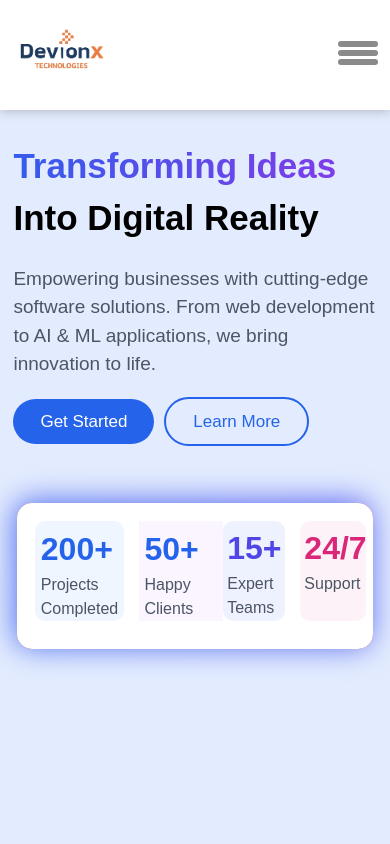
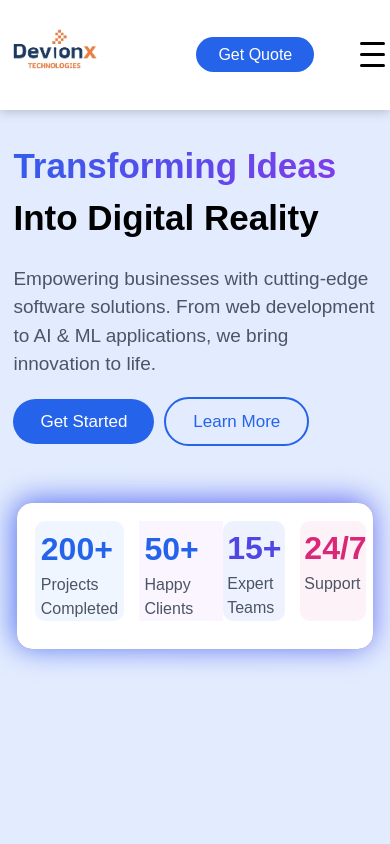
Before and after one commit to harshadbk/DevionxWebsite, a React (Vite) app: page / in a window 390 px wide. Shown: the top 844 px of the page. Built offline with nearby package versions, Linux system fonts and the light colour scheme.

Commit message:
Done navbar responsive

```diff
--- a/src/components/navbar/navbar.css
+++ b/src/components/navbar/navbar.css
@@ -4,13 +4,11 @@ html, body {
     font-family: 'Arial', sans-serif;
   }
 
-  /* Body Styles */
   body {
     margin: 0;
     padding-top: 13vh;
   }
 
-  /* Header */
   header {
     width: 100%;
     height: 13vh;
@@ -25,7 +23,6 @@ html, body {
     z-index: 999;
   }
 
-  /* Logo */
   .logo {
     margin-top: 0px;
     margin-bottom: 10px;
@@ -111,89 +108,89 @@ html, body {
     transform: translateY(-8px) rotate(-48deg);
   }
 
-  /* Responsive Design */
-  @media (max-width: 768px) {
-    .mobile-menu {
-      display: block;
-    }
+  /* Responsive Navbar for Mobile */
+/* Base Styles */
+.navlinks {
+  display: flex;
+  gap: 30px;
+}
 
-    .mobile-menu .box {
-      width: 40px;
-      height: 6px;
-    }
+.mobile-menu {
+  display: none; /* Hidden by default */
+}
 
-    .navlinks {
-      display: none;
-    }
+/* Styles for Smaller Screens */
+/* Base Styles */
+.navlinks {
+  display: flex;
+  gap: 30px;
+}
 
-    .quote-btn {
-      display: none;
-    }
+.mobile-menu {
+  display: none; /* Hidden by default */
+}
 
-    .logo {
-      font-size: 45px;
-    }
-
-    nav {
-      position: relative;
-    }
-
-    .navlinks.nav-open {
-      display: flex;
-      flex-direction: column;
-      background: linear-gradient(90deg, #355deb83, #8838ea7d);
-      z-index: -1;
-      position: absolute;
-      top: 64px;
-      left: 0;
-      width: 100%;
-      text-align: center;
-      padding: 30px;
-      box-shadow: 0 4px 10px rgba(0, 0, 0, 0.1);
-    }
-
-    .navlinks.nav-open a {
-      padding: 10px;
-      color: #fff;
-      font-size: 1.2rem;
-    }
-
-    .quote-btn {
-      margin-left: auto; /* Push "Get Quote" button to right */
-      margin-top: 20px;
-    }
+/* Styles for Smaller Screens */
+@media (max-width: 768px) {
+  .navlinks {
+    display: none; /* Hide by default on mobile */
+    flex-direction: column;
+    position: absolute;
+    top: 13vh;
+    left: 0;
+    width: 100%;
+    background-color: black;
+    padding: 20px 0;
+    text-align: center;
+    transition: all 0.3s ease;
+    z-index: 1000;
   }
 
-  /* Additional Media Queries */
-  @media (max-width: 435px) {
-    header {
-      padding: 0 3%;
-    }
-
-    .logo {
-      font-size: 37px;
-    }
-
-    .navlinks.nav-open {
-      display: flex;
-      flex-direction: column;
-      z-index: -1;
-      position: absolute;
-      top: 64px;
-      left: 0;
-      width: 100%;
-      text-align: center;
-      padding: 30px;
-      margin-top: 28px;
-    }
+  .navlinks.nav-open {
+    display: flex; /* Show when toggled */
   }
 
-  @media (max-width: 767px) {
-    .navlinks.nav-open {
-      z-index: -1;
-      position: absolute;
-      top: 34px;
-      left: 0;
-      width: 100%;
-    }
+  .navlinks li {
+    margin: 10px 0; /* Add spacing between items */
   }
+
+  .navlinks li a {
+    color: white;
+    font-size: 1.2rem;
+    font-weight: 600;
+    text-decoration: none;
+  }
+
+  .navlinks li a:hover {
+    color: #ddd; /* Slight hover effect */
+  }
+
+  .mobile-menu {
+    display: flex; /* Show hamburger menu on mobile */
+    flex-direction: column;
+    cursor: pointer;
+  }
+
+  .mobile-menu .box {
+    width: 25px;
+    height: 3px;
+    background-color: black;
+    border-radius: 10px;
+    margin: 4px 0;
+    transition: all 0.3s ease;
+  }
+
+  .mobile-menu.open .box:nth-child(1) {
+    transform: translateY(8px) rotate(45deg);
+    background-color: white;
+  }
+
+  .mobile-menu.open .box:nth-child(2) {
+    opacity: 0;
+  }
+
+  .mobile-menu.open .box:nth-child(3) {
+    transform: translateY(-8px) rotate(-45deg);
+    background-color: white;
+  }
+}
--- a/src/components/navbar/navbar.jsx
+++ b/src/components/navbar/navbar.jsx
@@ -13,105 +13,53 @@ const Navbar = () => {
   return (
     <header>
       <div className="logo">
-        <Link
-          to="land"
-          smooth={true}
-          duration={500}
-          offset={-70}
-          onClick={() => setIsOpen(false)}
-        >
-          <img src={Logo} alt="" />
+        <Link to="land" smooth={true} duration={500} offset={-70} onClick={() => setIsOpen(false)}>
+          <img src={Logo} alt="Logo" />
         </Link>
       </div>
       <nav>
         <ul className={`navlinks ${isOpen ? 'nav-open' : ''}`}>
-          <div className="nav-items">
           <li>
-              <Link
-                to="land"
-                smooth={true}
-                duration={500}
-                offset={-70}
-                onClick={() => setIsOpen(false)}
-              >
+            <Link to="land" smooth={true} duration={500} offset={-70} onClick={() => setIsOpen(false)}>
               Home
             </Link>
           </li>
           <li>
-              <Link
-                to="services"
-                smooth={true}
-                duration={500}
-                offset={-70}
-                onClick={() => setIsOpen(false)}
-              >
+            <Link to="services" smooth={true} duration={500} offset={-70} onClick={() => setIsOpen(false)}>
               Services
             </Link>
           </li>
           <li>
-              <Link
-                to="industries"
-                smooth={true}
-                duration={500}
-                offset={-70}
-                onClick={() => setIsOpen(false)}
-              >
+            <Link to="industries" smooth={true} duration={500} offset={-70} onClick={() => setIsOpen(false)}>
               Industries
             </Link>
           </li>
           <li>
-              <Link
-                to="portfolio1"
-                smooth={true}
-                duration={500}
-                offset={-70}
-                onClick={() => setIsOpen(false)}
-              >
+            <Link to="portfolio1" smooth={true} duration={500} offset={-70} onClick={() => setIsOpen(false)}>
               Portfolio
             </Link>
           </li>
           <li>
-              <Link
-                to="about"
-                smooth={true}
-                duration={500}
-                offset={-70}
-                onClick={() => setIsOpen(false)}
-              >
+            <Link to="about" smooth={true} duration={500} offset={-70} onClick={() => setIsOpen(false)}>
               About
             </Link>
           </li>
           <li>
-              <Link
-                to="getintouch"
-                smooth={true}
-                duration={500}
-                offset={-70}
-                onClick={() => setIsOpen(false)}
-              >
+            <Link to="getintouch" smooth={true} duration={500} offset={-70} onClick={() => setIsOpen(false)}>
               Contact
             </Link>
           </li>
-          </div>
         </ul>
       </nav>
       <ul className="quote-btn">
-            <Link
-              to="freequote"
-              smooth={true}
-              duration={500}
-              offset={-70}
-              onClick={() => setIsOpen(false)}
-            >
+        <Link to="freequote" smooth={true} duration={500} offset={-70} onClick={() => setIsOpen(false)}>
           Get Quote
         </Link>
       </ul>
-
-
       <div className="mobile-menu" onClick={toggleMenu}>
-        <div className="box"></div>
-        <div className="box"></div>
-        <div className="box"></div>
+        <div className={`box ${isOpen ? 'open' : ''}`}></div>
+        <div className={`box ${isOpen ? 'open' : ''}`}></div>
+        <div className={`box ${isOpen ? 'open' : ''}`}></div>
       </div>
     </header>
   );
```
Lines whose indentation alone changed are shown as unchanged.
